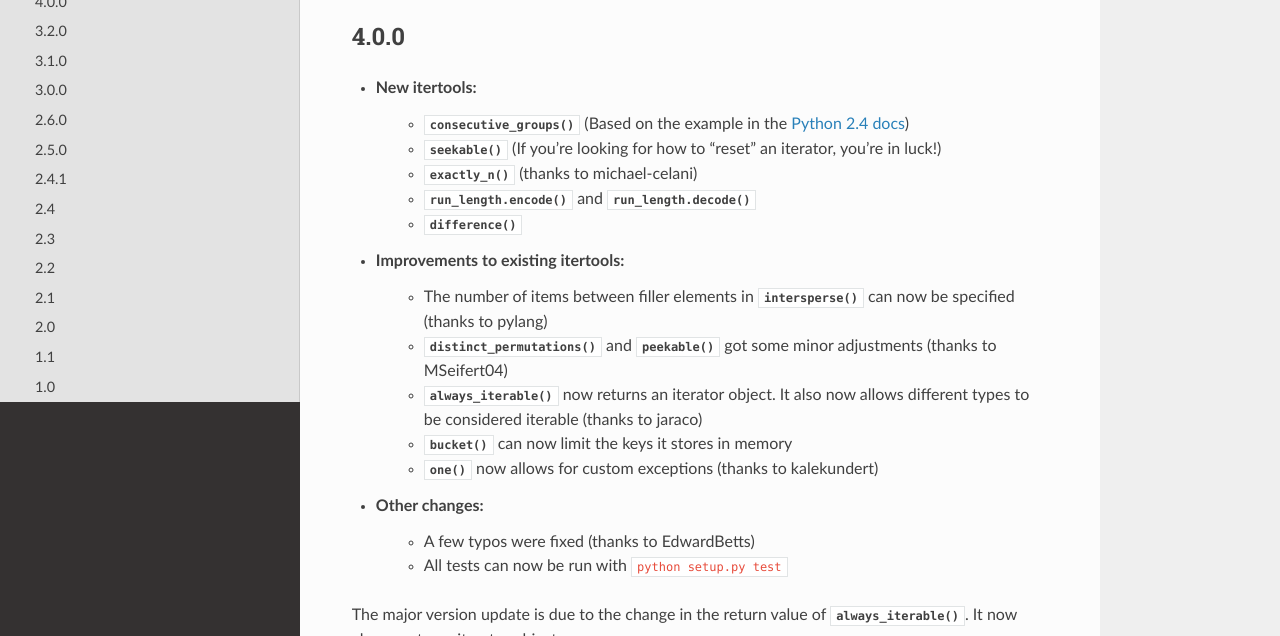
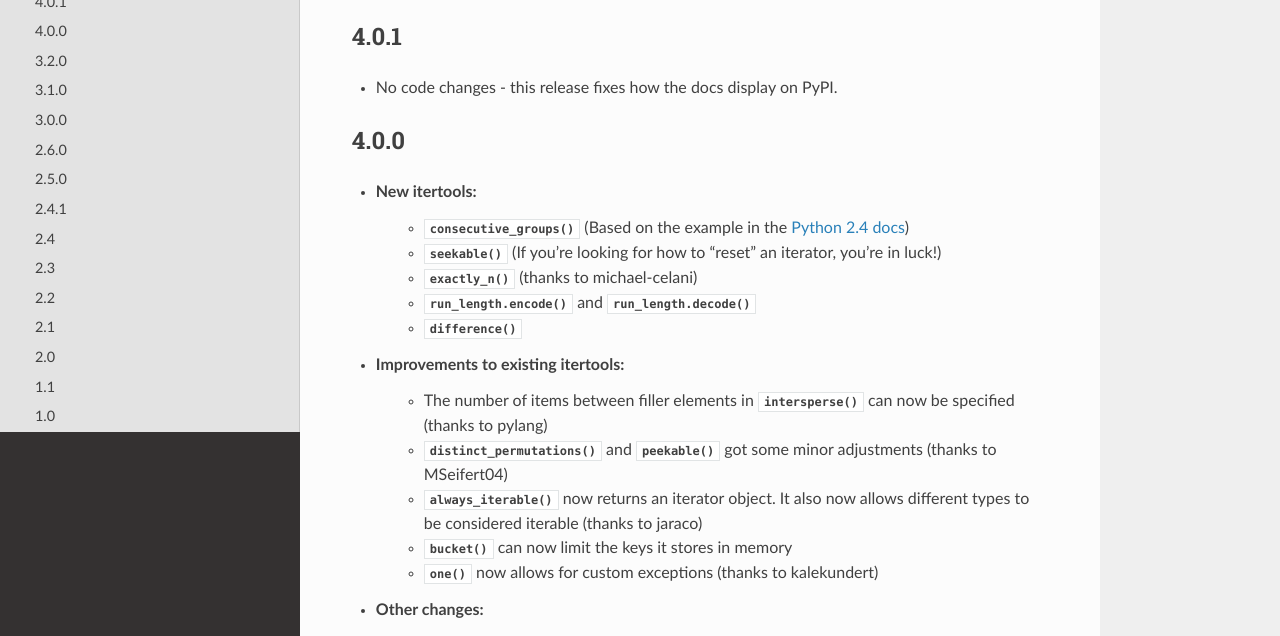
Before and after one commit to more-itertools/more-itertools, a Sphinx documentation site: the page built from docs/versions.rst, in a window 1280 px wide and 900 px high, cut to the strip 264-900 px from the top of the window. Built offline with Sphinx 7.4.7 and the Read the Docs theme 2.0.0, drawn with Linux system fonts in a browser that asks for light colours.

Commit message:
Fix docs display on PyPI (4.0.1)

```diff
--- a/docs/conf.py
+++ b/docs/conf.py
@@ -50,7 +50,7 @@ copyright = u'2012, Erik Rose'
 # built documents.
 #
 # The short X.Y version.
-version = '4.0.0'
+version = '4.0.1'
 # The full version, including alpha/beta/rc tags.
 release = version
 
--- a/docs/versions.rst
+++ b/docs/versions.rst
@@ -3,6 +3,11 @@ Version History
 ===============
 
 .. automodule:: more_itertools
+
+4.0.1
+-----
+
+* No code changes - this release fixes how the docs display on PyPI.
 
 4.0.0
 -----
--- a/setup.py
+++ b/setup.py
@@ -20,7 +20,7 @@ def get_long_description():
             line = line.rstrip().replace('.. automodule:: more_itertools', '')
             version_lines.append(line)
     version_history = '\n'.join(version_lines)
-    version_history = sub(r':func:`([a-zA-Z0-9_]+)`', r'\1', version_history)
+    version_history = sub(r':func:`([a-zA-Z0-9._]+)`', r'\1', version_history)
 
     ret = readme + '\n\n' + version_history
     return ret
@@ -28,7 +28,7 @@ def get_long_description():
 
 setup(
     name='more-itertools',
-    version='4.0.0',
+    version='4.0.1',
     description='More routines for operating on iterables, beyond itertools',
     long_description=get_long_description(),
     author='Erik Rose',
```
